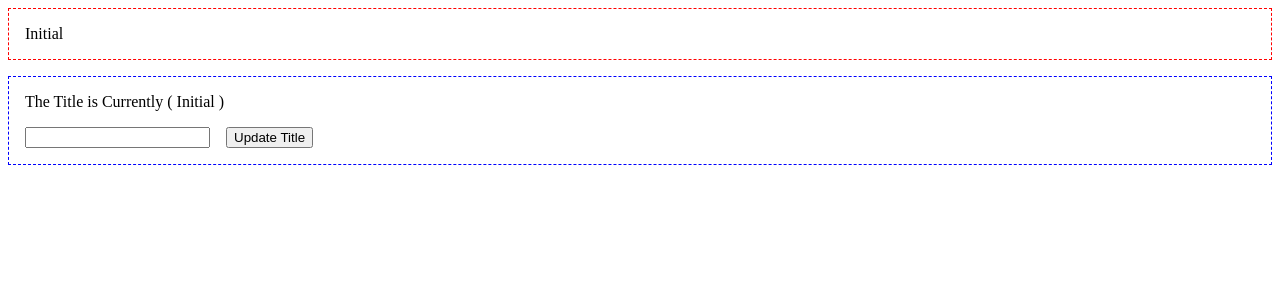
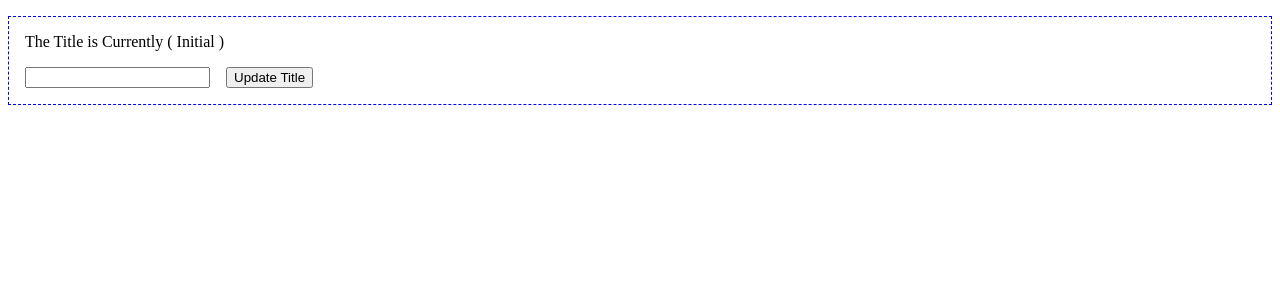
Before and after one commit to jonathanRinciari/GDG-2019-State-Management, an Angular app: page / in a window 1280 px wide. Shown: the top 300 px of the page. Built offline with nearby package versions, Linux system fonts and the light colour scheme.

Commit message:
removed title from parent

```diff
--- a/src/app/app.component.html
+++ b/src/app/app.component.html
@@ -1,6 +1,4 @@
 
-<div class="title">
-  {{title}}
-</div>
+
 <app-title [title]="title" (onClick)="updateTitle($event)">
 </app-title>
```
